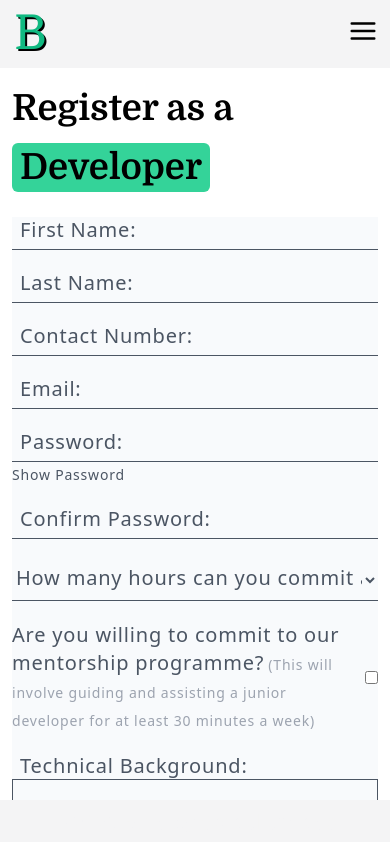
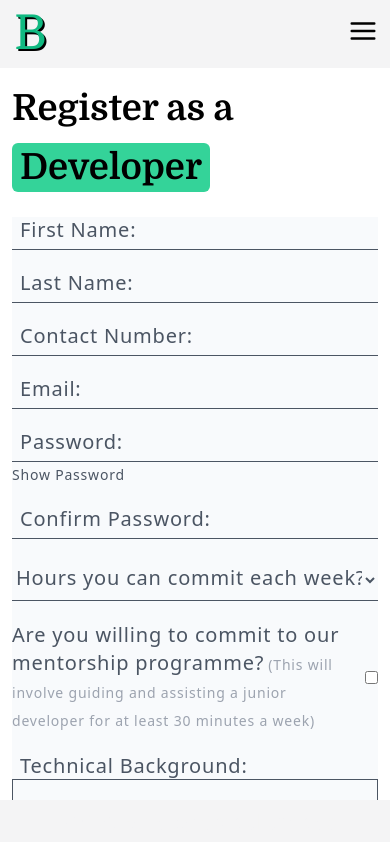
Before and after one commit to SchoolOfCode/Team-Build, a Next.js app: page /developers/register in a window 390 px wide. Shown: the top 842 px of the page. Built offline with nearby package versions, Linux system fonts and the light colour scheme; no server answers.

Commit message:
trying to fix voting page back button

```diff
--- a/src/app/developers/dashboard/voting/page.jsx
+++ b/src/app/developers/dashboard/voting/page.jsx
@@ -1,12 +1,13 @@
+"use client"
 import DisplayProjectsForVoting from "@/components/DisplayProjectsForVoting";
-
-//clear the cache of projects fetched every 5 seconds?
-//export const revalidate = 5;
+import { useRouter } from "next/navigation";
 
 export default function VotingPage() {
+  const router = useRouter();
+
   return (
-    <div className="lg:overflow-auto lg:mt-[10px] text-left lg:m-auto lg:h-screen lg:bg-slate-50 lg:flex lg:flex-col lg:text-xl lg:w-10/12 lg:shadow-[4.0px_8.0px_8.0px_rgba(0,0,0,0.38)] lg:rounded-md">
-      <div className="flex flex-col justify-center">
+    <div className="lg:overflow-auto lg:mt-[10px] text-left flex flex-col justify-between lg:m-auto lg:h-screen lg:bg-slate-50 lg:flex lg:flex-col lg:text-xl lg:w-10/12 lg:shadow-[4.0px_8.0px_8.0px_rgba(0,0,0,0.38)] lg:rounded-md">
+      <div className="">
         <h1 className="m-4 leading-snug text-3xl font-bold lg:text-5xl lg:leading-snug">
           Cast your{" "}
           <span className="bg-emerald-400 py-1 px-2 rounded-md mt-2">
@@ -15,8 +16,17 @@ export default function VotingPage() {
           for your favorite new projects!
         </h1>
         <span className="border-b border-black w-11/12 ml-2 mr-2"></span>
+        <DisplayProjectsForVoting />
       </div>
-      <DisplayProjectsForVoting />
+
+      <div className="flex align-bottom">
+      <button
+          onClick={() => router.back()}
+          className="button border-4 lg:text-black mb-24 text-black-400 border-red-400 font-bold rounded w-44 h-10 text-sm lg:w-64 lg:text-lg lg:mt-4 m-2"
+        >
+          Return to Dashboard
+        </button>
+        </div>
      </div>
   );
 }
--- a/src/app/page.jsx
+++ b/src/app/page.jsx
@@ -27,7 +27,7 @@ export default function Testimonials() {
             </Link>
 
             <Link href={"../developers"}>
-              <button className="button bg-transparent text-decoration: underline rounded text-stone-600 justify-left lg:w-56 lg:h-10 lg:text-2xl my-4 lg:mx-4">
+              <button className="md:hidden button bg-transparent text-decoration: underline rounded text-stone-600 justify-left lg:w-56 lg:h-10 lg:text-2xl my-4 lg:mx-4">
                 Developers join us here{" "}
               </button>
             </Link>
--- a/src/components/DisplayProjectsForVoting.jsx
+++ b/src/components/DisplayProjectsForVoting.jsx
@@ -4,10 +4,10 @@ import FetchProjectsByStatus from "@/db-components/FetchProjectsByStatus";
 import ProjectVotingCard from "./ProjectVotingCard";
 import InsertVote from "../db-components/InsertVote";
 import FetchVotesByDevId from "@/db-components/FetchVotesByDevId";
-import { useRouter } from "next/navigation";
+
 
 export default function DisplayProjectsForVoting() {
-  const router = useRouter();
+
   // set State on projects that are available for voting
   const [projectsForVoting, setProjectsForVoting] = useState([]);
   const [isVotedFor, setIsVotedFor] = useState(false);
@@ -70,13 +70,7 @@ export default function DisplayProjectsForVoting() {
             );
           })}
         </ol>
-        <button
-          onClick={() => router.back()}
-          className="button border-4 lg:text-red-400 text-black-400 border-red-400 font-bold rounded w-44 h-10 text-sm lg:w-64 lg:text-lg lg:mt-4 m-2"
-        >
-          Return to Dashboard
-        </button>
-      </div>
+       </div>
     </>
   );
 }
--- a/src/components/developerRegistration.jsx
+++ b/src/components/developerRegistration.jsx
@@ -282,13 +282,13 @@ export default function DeveloperRegistration() {
                 required
               >
                 <option value="" disabled>
-                  How many hours can you commit a week?
+                  Hours you can commit each week?
                 </option>
                 <option value="1">1 - 2 hours per week</option>
                 <option value="2">2 - 5 hours per week</option>
                 <option value="3">5 - 10 hours per week</option>
                 <option value="4">10 - 20 hours per week</option>
-                <option value="5">More than 20+ hours per week</option>
+                <option value="5">More than 20 hours per week</option>
               </select>
             </div>
             <div className="flex items-center">
```
